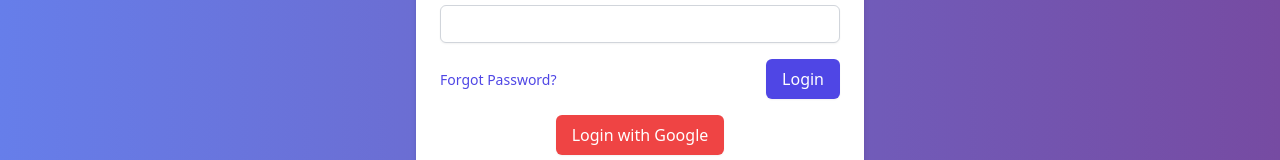
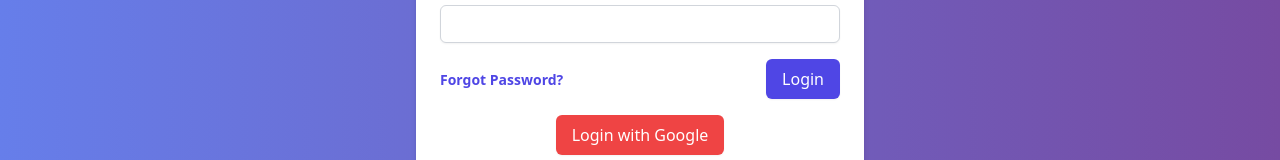
Before and after one commit to Wavei-Haruna/School_Management_System, a React (Vite) app: page /login in a window 1280 px wide. Shown: the part 457-617 px from the top of the page. Built offline with nearby package versions, Linux system fonts and the light colour scheme; no server answers; what @react-pdf/renderer would draw is missing.

Commit message:
compelete mvp

```diff
--- a/src/components/TeacherLoginForm.jsx
+++ b/src/components/TeacherLoginForm.jsx
@@ -115,7 +115,7 @@
           <button
             type="button"
             onClick={handleForgotPassword}
-            className="text-sm text-primary hover:underline"
+            className="text-sm text-primary font-semibold hover:underline"
           >
             Forgot Password?
           </button>
```
